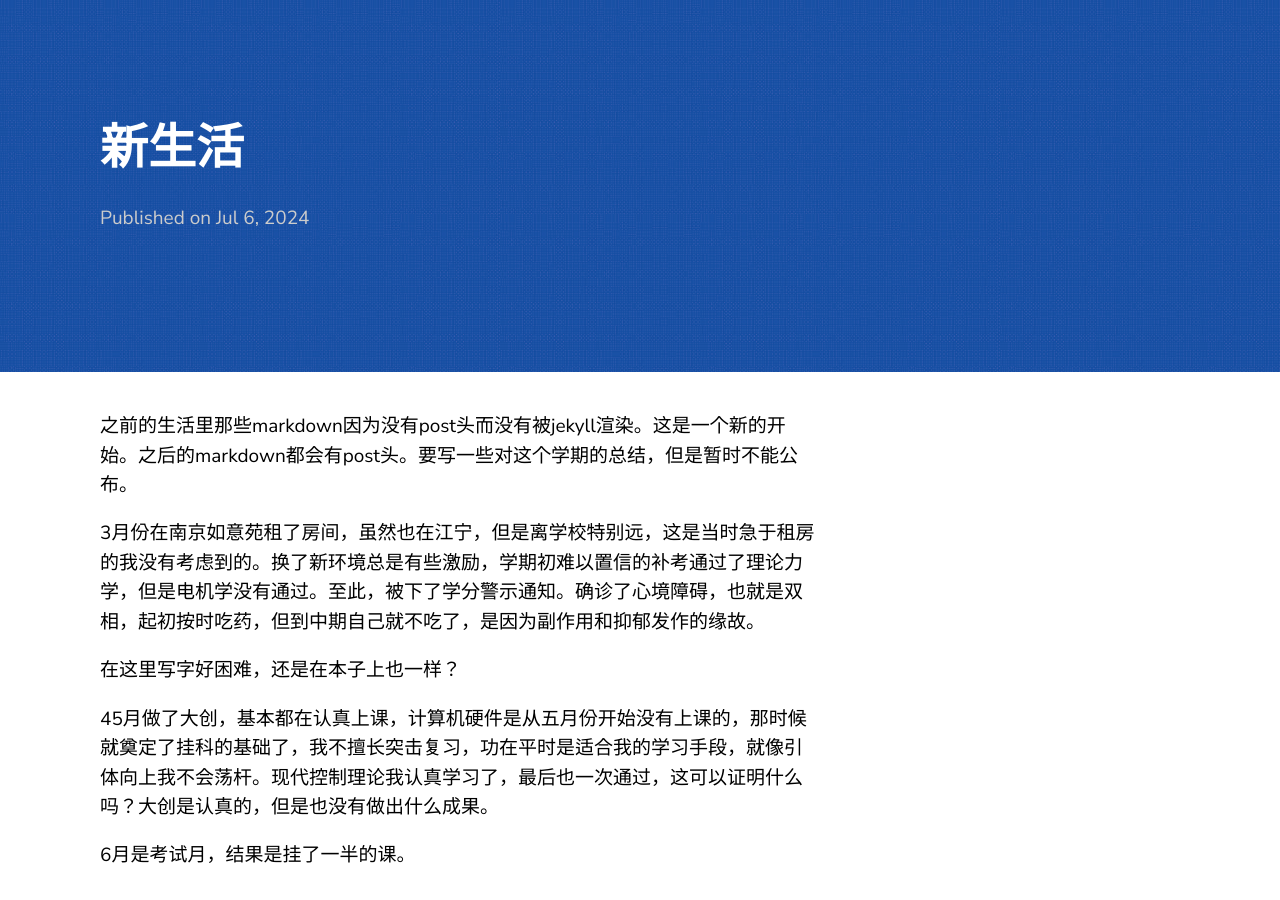
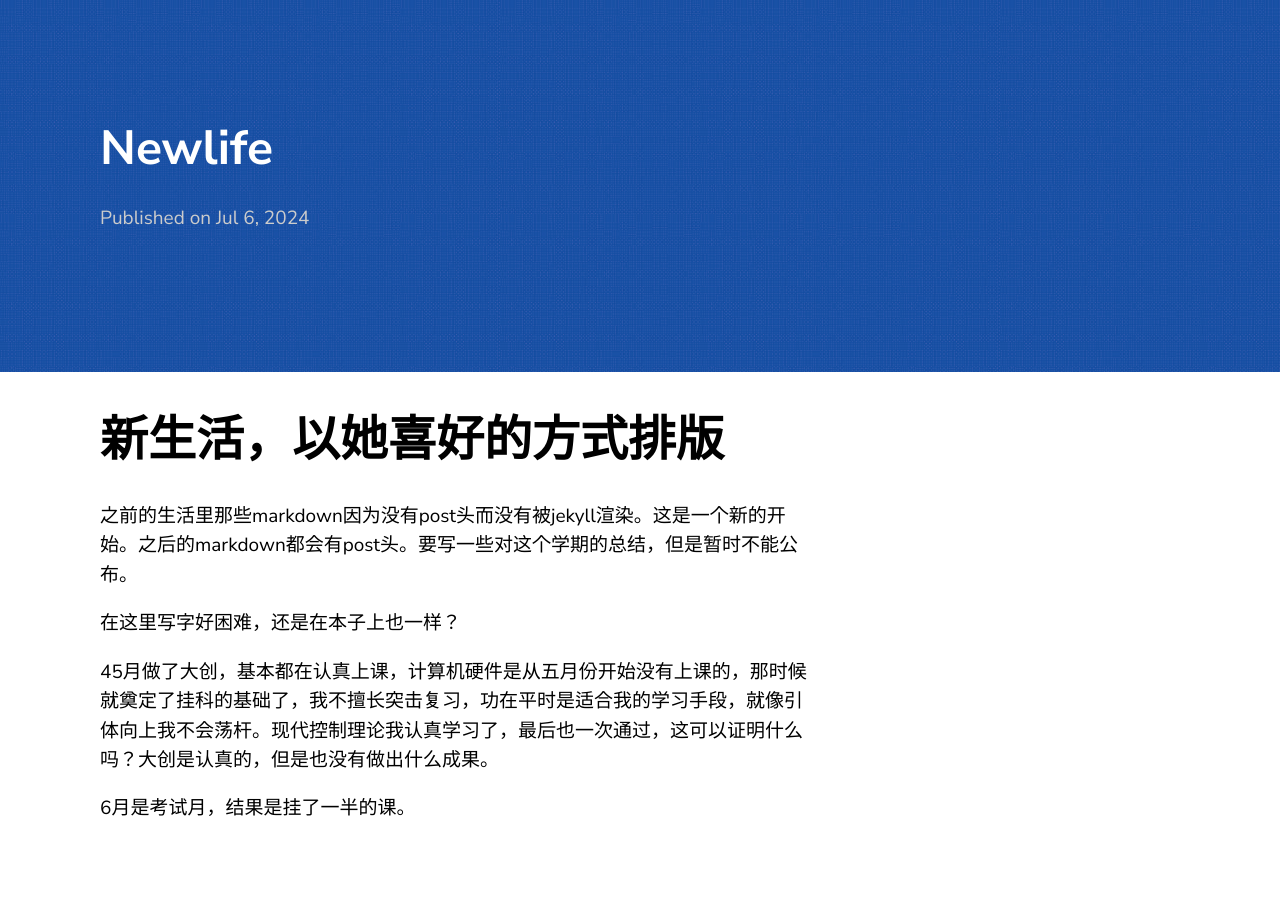
Before and after one commit to Ebotian/Ebotian.github.io, a Jekyll site: the page built from _posts/2024-07-06-newlife.md, in a window 1280 px wide. Built offline with Jekyll 4.4.1, drawn with Linux system fonts in a browser that asks for light colours; our own code applies the rules of GitHub Pages for plain Markdown files.

Commit message:
新生活

```diff
--- a/_posts/2024-07-06-newlife.md
+++ b/_posts/2024-07-06-newlife.md
@@ -1,12 +1,7 @@
----
-layout: post
-title: "新生活"
-date: 2024-07-06 21:03:36 +0531
----
+# 新生活，以她喜好的方式排版
 
 之前的生活里那些markdown因为没有post头而没有被jekyll渲染。这是一个新的开始。之后的markdown都会有post头。要写一些对这个学期的总结，但是暂时不能公布。
 
-3月份在南京如意苑租了房间，虽然也在江宁，但是离学校特别远，这是当时急于租房的我没有考虑到的。换了新环境总是有些激励，学期初难以置信的补考通过了理论力学，但是电机学没有通过。至此，被下了学分警示通知。确诊了心境障碍，也就是双相，起初按时吃药，但到中期自己就不吃了，是因为副作用和抑郁发作的缘故。
 
 在这里写字好困难，还是在本子上也一样？
 
```
